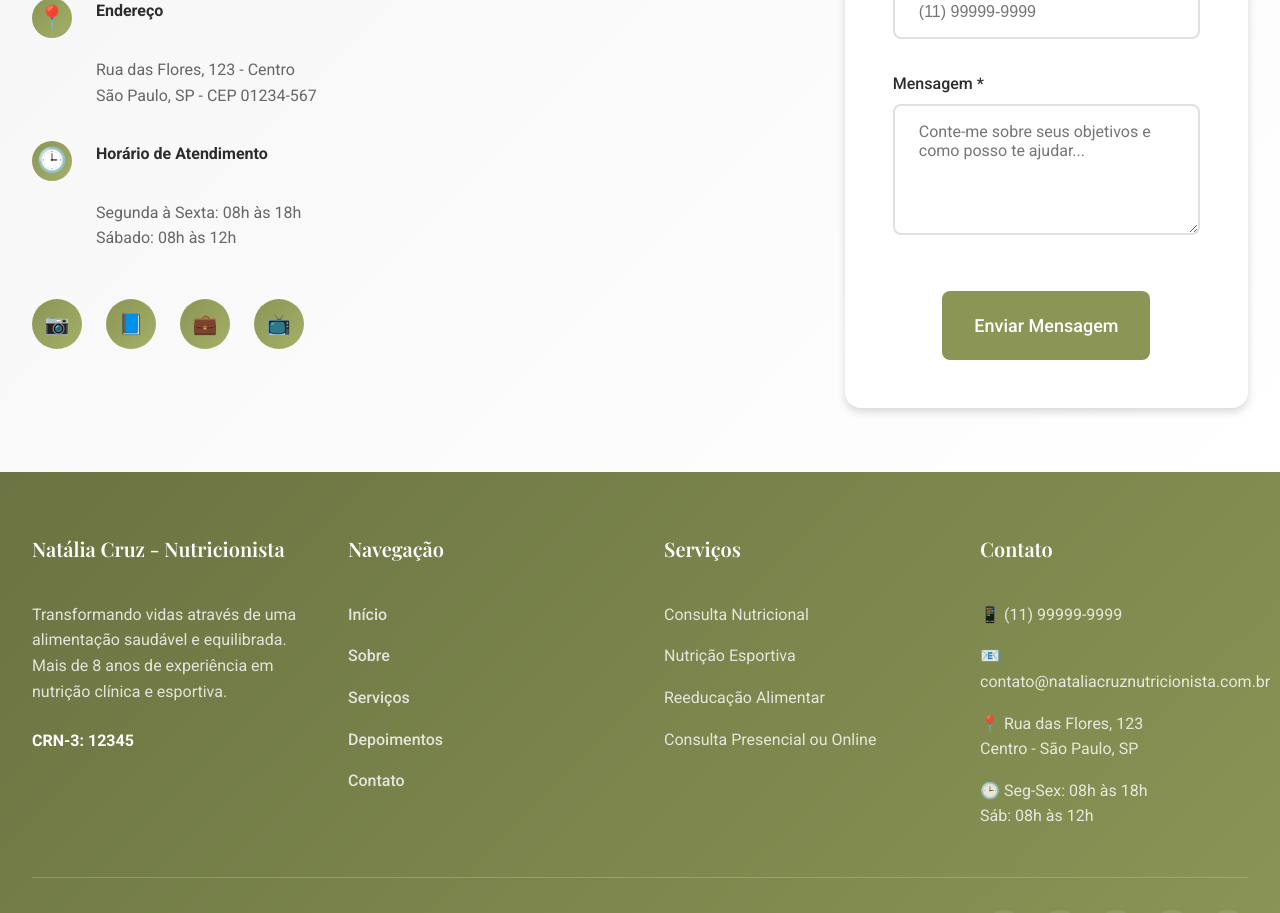
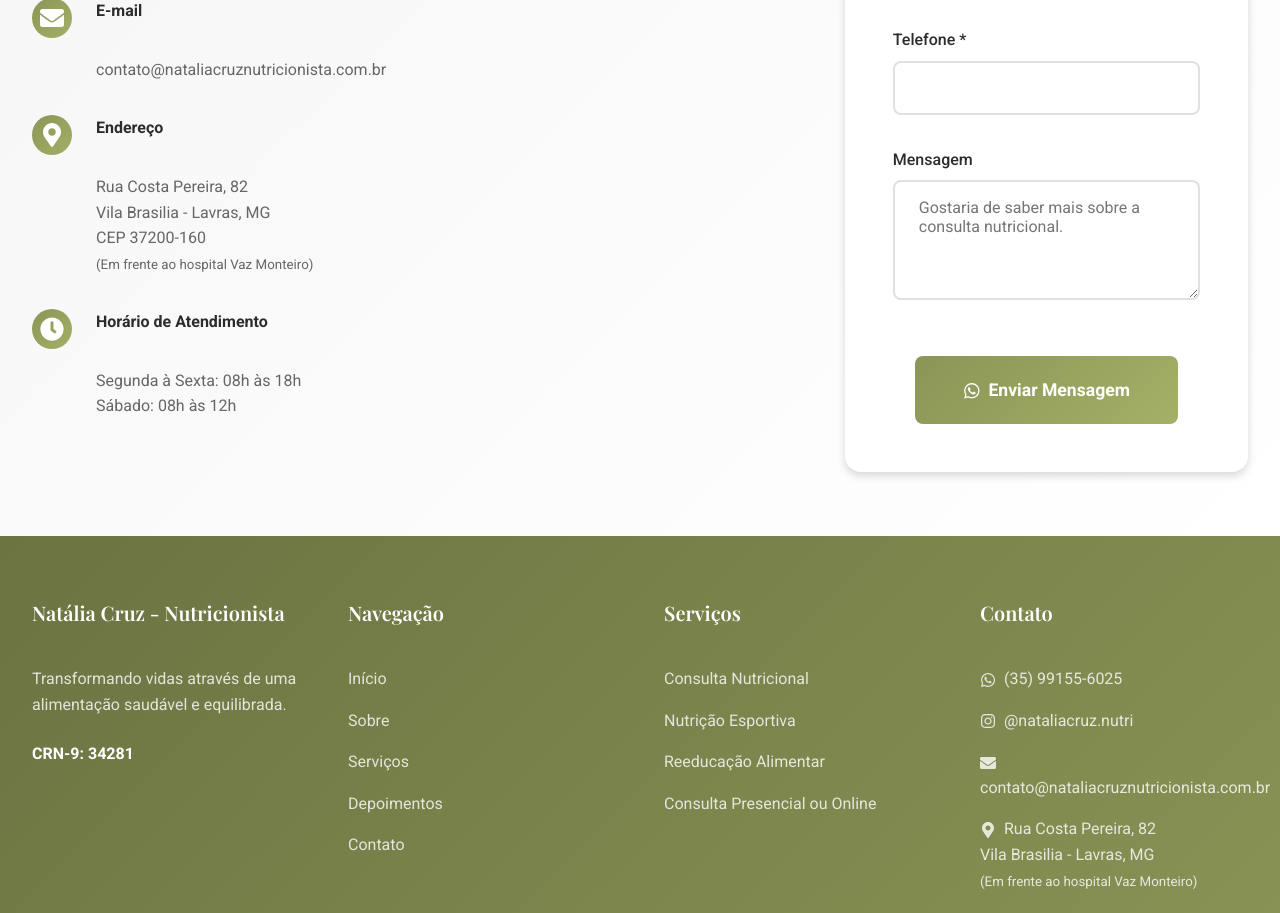
Before and after one commit to basilioruan/nutritionist-website, a React (Vite) app: page / in a window 1280 px wide. Shown: the part 3680-4593 px from the top of the page. Built offline with nearby package versions, Linux system fonts and the light colour scheme.

Commit message:
feat: improving icons and finishing 'send message whatsapp'

```diff
--- a/package.json
+++ b/package.json
@@ -12,6 +12,7 @@
   "dependencies": {
     "react": "^19.2.0",
     "react-dom": "^19.2.0",
+    "react-icons": "^5.5.0",
     "styled-components": "^6.1.19"
   },
   "devDependencies": {
--- a/src/components/Contact/Contact.styles.ts
+++ b/src/components/Contact/Contact.styles.ts
@@ -97,6 +97,11 @@ export const ContactIcon = styled.div`
   align-items: center;
   justify-content: center;
   flex-shrink: 0;
+  color: ${theme.colors.white};
+
+  svg {
+    fill: ${theme.colors.white};
+  }
 `;
 
 export const ContactText = styled.div`
@@ -107,6 +112,33 @@ export const ContactText = styled.div`
     color: ${theme.colors.text.primary};
     display: block;
     margin-bottom: ${theme.spacing.xs};
+  }
+
+  a {
+    color: ${theme.colors.text.secondary};
+    text-decoration: none;
+    font-weight: 400;
+    position: relative;
+    transition: all 0.3s ease;
+
+    &::after {
+      content: '';
+      position: absolute;
+      bottom: -2px;
+      left: 0;
+      width: 0;
+      height: 2px;
+      background-color: ${theme.colors.primary};
+      transition: width 0.3s ease;
+    }
+
+    &:hover {
+      color: ${theme.colors.primary};
+
+      &::after {
+        width: 100%;
+      }
+    }
   }
 `;
 
@@ -211,16 +243,32 @@ export const FormTextarea = styled.textarea`
   }
 `;
 
-export const FormButton = styled.div`
-  text-align: center;
+export const FormButton = styled.button`
+  width: 100%;
+  padding: ${theme.spacing.md} ${theme.spacing.xl};
+  background: linear-gradient(135deg, ${theme.colors.primary}, ${theme.colors.secondary});
+  color: ${theme.colors.white};
+  border: none;
+  border-radius: 8px;
+  font-size: 1.1rem;
+  font-weight: 600;
+  cursor: pointer;
+  transition: all 0.3s ease;
   margin-top: ${theme.spacing.xl};
 
-  button {
-    width: 100%;
+  &:hover {
+    transform: translateY(-2px);
+    box-shadow: ${theme.shadows.medium};
+  }
 
-    @media (min-width: ${theme.breakpoints.tablet}) {
-      width: auto;
-      min-width: 200px;
-    }
+  &:active {
+    transform: translateY(0);
+  }
+
+  @media (min-width: ${theme.breakpoints.tablet}) {
+    width: auto;
+    min-width: 200px;
+    margin: ${theme.spacing.xl} auto 0;
+    display: block;
   }
 `;
--- a/src/components/Contact/Contact.tsx
+++ b/src/components/Contact/Contact.tsx
@@ -1,4 +1,11 @@
 import React, { useState } from 'react';
+import {
+  FaWhatsapp,
+  FaInstagram,
+  FaEnvelope,
+  FaMapMarkerAlt,
+  FaClock
+} from 'react-icons/fa';
 import {
   ContactContainer,
   ContactContent,
@@ -15,10 +22,7 @@ import {
   FormInput,
   FormTextarea,
   FormButton,
-  SocialLinks,
-  SocialLink,
 } from './Contact.styles';
-import { Button } from '../../styles/GlobalStyle';
 
 const Contact: React.FC = () => {
   const [formData, setFormData] = useState({
@@ -38,10 +42,28 @@ const Contact: React.FC = () => {
 
   const handleSubmit = (e: React.FormEvent) => {
     e.preventDefault();
-    // Aqui você pode implementar o envio do formulário
-    console.log('Form data:', formData);
-    // Por enquanto, vamos simular o envio
-    alert('Mensagem enviada com sucesso! Entrarei em contato em breve.');
+
+    // Usar mensagem padrão se estiver vazia
+    const userMessage = formData.message.trim() || 'Gostaria de saber mais sobre a consulta nutricional.';
+
+    // Formatar mensagem para WhatsApp
+    const message = `Olá!.
+
+    *Nome:* ${formData.name}
+    *E-mail:* ${formData.email}
+    *Telefone:* ${formData.phone}
+
+    *Mensagem:*
+    ${userMessage}`;
+
+    // Codificar mensagem para URL
+    const encodedMessage = encodeURIComponent(message);
+
+    // Abrir WhatsApp com mensagem pré-formatada
+    const whatsappURL = `https://wa.me/5535991556025?text=${encodedMessage}`;
+    window.open(whatsappURL, '_blank');
+
+    // Limpar formulário após envio
     setFormData({
       name: '',
       email: '',
@@ -53,64 +75,72 @@ const Contact: React.FC = () => {
   return (
     <ContactContainer id="contato">
       <div className="container">
+        <ContactTitle>
+          Entre em <span>contato</span>
+        </ContactTitle>
+
         <ContactContent>
           <ContactInfo>
-            <ContactTitle>
-              Vamos conversar sobre seus <span>objetivos</span>?
-            </ContactTitle>
             <ContactDescription>
-              Estou aqui para ajudar você a transformar sua relação com a alimentação.
-              Entre em contato e vamos juntos construir um plano personalizado para suas necessidades.
+              Estou aqui para ajudar você a alcançar seus objetivos de saúde e bem-estar.
+              Entre em contato para agendar uma consulta ou tirar suas dúvidas.
             </ContactDescription>
 
             <ContactItem>
-              <ContactIcon>📱</ContactIcon>
+              <ContactIcon>
+                <FaWhatsapp />
+              </ContactIcon>
               <ContactText>
                 <strong>WhatsApp</strong><br />
-                (11) 99999-9999
+                (35) 99155-6025
               </ContactText>
             </ContactItem>
 
             <ContactItem>
-              <ContactIcon>📧</ContactIcon>
+              <ContactIcon>
+                <FaInstagram />
+              </ContactIcon>
               <ContactText>
-                <strong>E-mail</strong><br />
-                contato@dramarianutrição.com.br
+                <strong>Instagram</strong><br />
+                <a href="https://instagram.com/nataliacruz.nutri" target="_blank" rel="noopener noreferrer">
+                  @nataliacruz.nutri
+                </a>
               </ContactText>
             </ContactItem>
 
             <ContactItem>
-              <ContactIcon>📍</ContactIcon>
+              <ContactIcon>
+                <FaEnvelope />
+              </ContactIcon>
               <ContactText>
-                <strong>Endereço</strong><br />
-                Rua das Flores, 123 - Centro<br />
-                São Paulo, SP - CEP 01234-567
+                <strong>E-mail</strong><br />
+                contato@nataliacruznutricionista.com.br
               </ContactText>
             </ContactItem>
 
             <ContactItem>
-              <ContactIcon>🕒</ContactIcon>
+              <ContactIcon>
+                <FaMapMarkerAlt />
+              </ContactIcon>
+              <ContactText>
+                <strong>Endereço</strong><br />
+                Rua Costa Pereira, 82<br />
+                Vila Brasilia - Lavras, MG<br />
+                CEP 37200-160<br />
+                <small>(Em frente ao hospital Vaz Monteiro)</small>
+              </ContactText>
+            </ContactItem>
+
+            <ContactItem>
+              <ContactIcon>
+                <FaClock />
+              </ContactIcon>
               <ContactText>
                 <strong>Horário de Atendimento</strong><br />
                 Segunda à Sexta: 08h às 18h<br />
                 Sábado: 08h às 12h
               </ContactText>
             </ContactItem>
-
-            <SocialLinks>
-              <SocialLink href="#" aria-label="Instagram">
-                📷
-              </SocialLink>
-              <SocialLink href="#" aria-label="Facebook">
-                📘
-              </SocialLink>
-              <SocialLink href="#" aria-label="LinkedIn">
-                💼
-              </SocialLink>
-              <SocialLink href="#" aria-label="YouTube">
-                📺
-              </SocialLink>
-            </SocialLinks>
           </ContactInfo>
 
           <ContactForm onSubmit={handleSubmit}>
@@ -125,7 +155,6 @@ const Contact: React.FC = () => {
                 value={formData.name}
                 onChange={handleInputChange}
                 required
-                placeholder="Seu nome completo"
               />
             </FormGroup>
 
@@ -138,12 +167,11 @@ const Contact: React.FC = () => {
                 value={formData.email}
                 onChange={handleInputChange}
                 required
-                placeholder="seu@email.com"
               />
             </FormGroup>
 
             <FormGroup>
-              <FormLabel htmlFor="phone">Telefone/WhatsApp *</FormLabel>
+              <FormLabel htmlFor="phone">Telefone *</FormLabel>
               <FormInput
                 type="tel"
                 id="phone"
@@ -151,27 +179,24 @@ const Contact: React.FC = () => {
                 value={formData.phone}
                 onChange={handleInputChange}
                 required
-                placeholder="(11) 99999-9999"
               />
             </FormGroup>
 
             <FormGroup>
-              <FormLabel htmlFor="message">Mensagem *</FormLabel>
+              <FormLabel htmlFor="message">Mensagem</FormLabel>
               <FormTextarea
                 id="message"
                 name="message"
                 value={formData.message}
                 onChange={handleInputChange}
-                required
-                placeholder="Conte-me sobre seus objetivos e como posso te ajudar..."
-                rows={5}
+                rows={4}
+                placeholder="Gostaria de saber mais sobre a consulta nutricional."
               />
             </FormGroup>
 
-            <FormButton>
-              <Button type="submit" size="large">
-                Enviar Mensagem
-              </Button>
+            <FormButton type="submit">
+              <FaWhatsapp style={{ marginRight: '8px', verticalAlign: 'middle' }} />
+              Enviar Mensagem
             </FormButton>
           </ContactForm>
         </ContactContent>
--- a/src/components/Footer/Footer.styles.ts
+++ b/src/components/Footer/Footer.styles.ts
@@ -59,6 +59,33 @@ export const FooterList = styled.ul`
 export const FooterItem = styled.li`
   color: rgba(255, 255, 255, 0.8);
   line-height: 1.6;
+
+  a {
+    color: rgba(255, 255, 255, 0.8);
+    text-decoration: none;
+    font-weight: 400;
+    position: relative;
+    transition: all 0.3s ease;
+
+    &::after {
+      content: '';
+      position: absolute;
+      bottom: -2px;
+      left: 0;
+      width: 0;
+      height: 2px;
+      background-color: ${theme.colors.cream};
+      transition: width 0.3s ease;
+    }
+
+    &:hover {
+      color: ${theme.colors.cream};
+
+      &::after {
+        width: 100%;
+      }
+    }
+  }
 `;
 
 export const FooterLink = styled.a`
@@ -73,9 +100,7 @@ export const FooterLink = styled.a`
 `;
 
 export const FooterBottom = styled.div`
-  display: flex;
-  justify-content: space-between;
-  align-items: center;
+  text-align: center;
   padding-top: ${theme.spacing.lg};
   border-top: 1px solid rgba(255, 255, 255, 0.2);
 
--- a/src/components/Footer/Footer.tsx
+++ b/src/components/Footer/Footer.tsx
@@ -1,4 +1,11 @@
 import React from 'react';
+import {
+  FaWhatsapp,
+  FaInstagram,
+  FaEnvelope,
+  FaMapMarkerAlt,
+  FaClock
+} from 'react-icons/fa';
 import {
   FooterContainer,
   FooterContent,
@@ -9,9 +16,7 @@ import {
   FooterList,
   FooterItem,
   FooterBottom,
-  FooterCopyright,
-  FooterSocial,
-  SocialLink,
+  FooterCopyright
 } from './Footer.styles';
 
 const Footer: React.FC = () => {
@@ -32,10 +37,9 @@ const Footer: React.FC = () => {
             <FooterTitle>Natália Cruz - Nutricionista</FooterTitle>
             <FooterText>
               Transformando vidas através de uma alimentação saudável e equilibrada.
-              Mais de 8 anos de experiência em nutrição clínica e esportiva.
             </FooterText>
             <FooterText>
-              <strong>CRN-3: 12345</strong>
+              <strong>CRN-9: 34281</strong>
             </FooterText>
           </FooterSection>
 
@@ -84,17 +88,28 @@ const Footer: React.FC = () => {
             <FooterTitle>Contato</FooterTitle>
             <FooterList>
               <FooterItem>
-                📱 (11) 99999-9999
+                <FaWhatsapp style={{ marginRight: '8px', verticalAlign: 'middle' }} />
+                (35) 99155-6025
               </FooterItem>
               <FooterItem>
-                📧 contato@nataliacruznutricionista.com.br
+                <FaInstagram style={{ marginRight: '8px', verticalAlign: 'middle' }} />
+                <a href="https://instagram.com/nataliacruz.nutri" target="_blank" rel="noopener noreferrer">
+                  @nataliacruz.nutri
+                </a>
               </FooterItem>
               <FooterItem>
-                📍 Rua das Flores, 123<br />
-                Centro - São Paulo, SP
+                <FaEnvelope style={{ marginRight: '8px', verticalAlign: 'middle' }} />
+                contato@nataliacruznutricionista.com.br
               </FooterItem>
               <FooterItem>
-                🕒 Seg-Sex: 08h às 18h<br />
+                <FaMapMarkerAlt style={{ marginRight: '8px', verticalAlign: 'middle' }} />
+                Rua Costa Pereira, 82<br />
+                Vila Brasilia - Lavras, MG<br />
+                <small>(Em frente ao hospital Vaz Monteiro)</small>
+              </FooterItem>
+              <FooterItem>
+                <FaClock style={{ marginRight: '8px', verticalAlign: 'middle' }} />
+                Seg-Sex: 08h às 18h<br />
                 Sáb: 08h às 12h
               </FooterItem>
             </FooterList>
@@ -105,24 +120,6 @@ const Footer: React.FC = () => {
           <FooterCopyright>
             © {currentYear} Natália Cruz - Nutricionista. Todos os direitos reservados.
           </FooterCopyright>
-
-          <FooterSocial>
-            <SocialLink href="#" aria-label="Instagram">
-              📷
-            </SocialLink>
-            <SocialLink href="#" aria-label="Facebook">
-              📘
-            </SocialLink>
-            <SocialLink href="#" aria-label="LinkedIn">
-              💼
-            </SocialLink>
-            <SocialLink href="#" aria-label="YouTube">
-              📺
-            </SocialLink>
-            <SocialLink href="#" aria-label="WhatsApp">
-              📱
-            </SocialLink>
-          </FooterSocial>
         </FooterBottom>
       </div>
     </FooterContainer>
```
Also changed, not shown: 1 other file (tests, documents, lock files or other folders).
